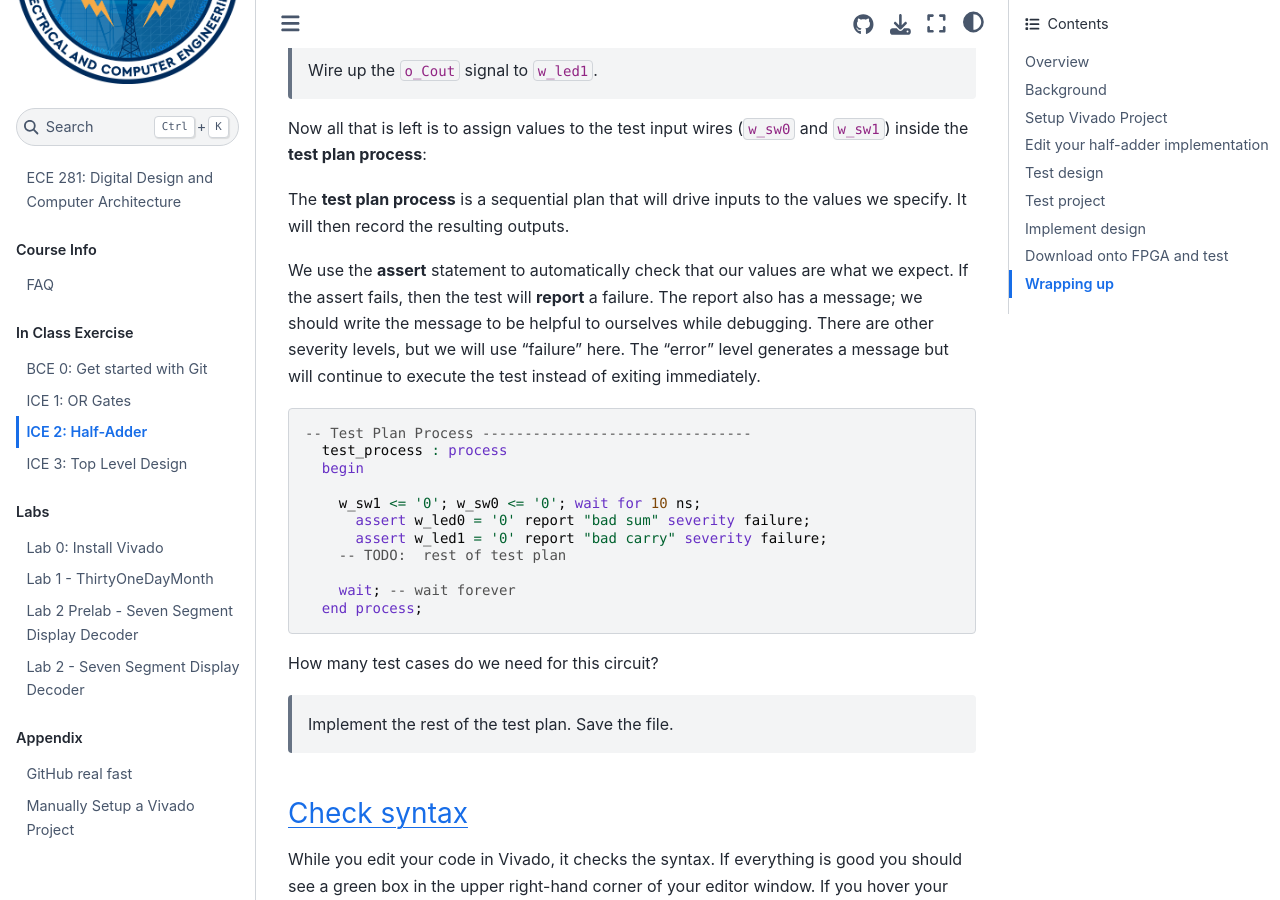
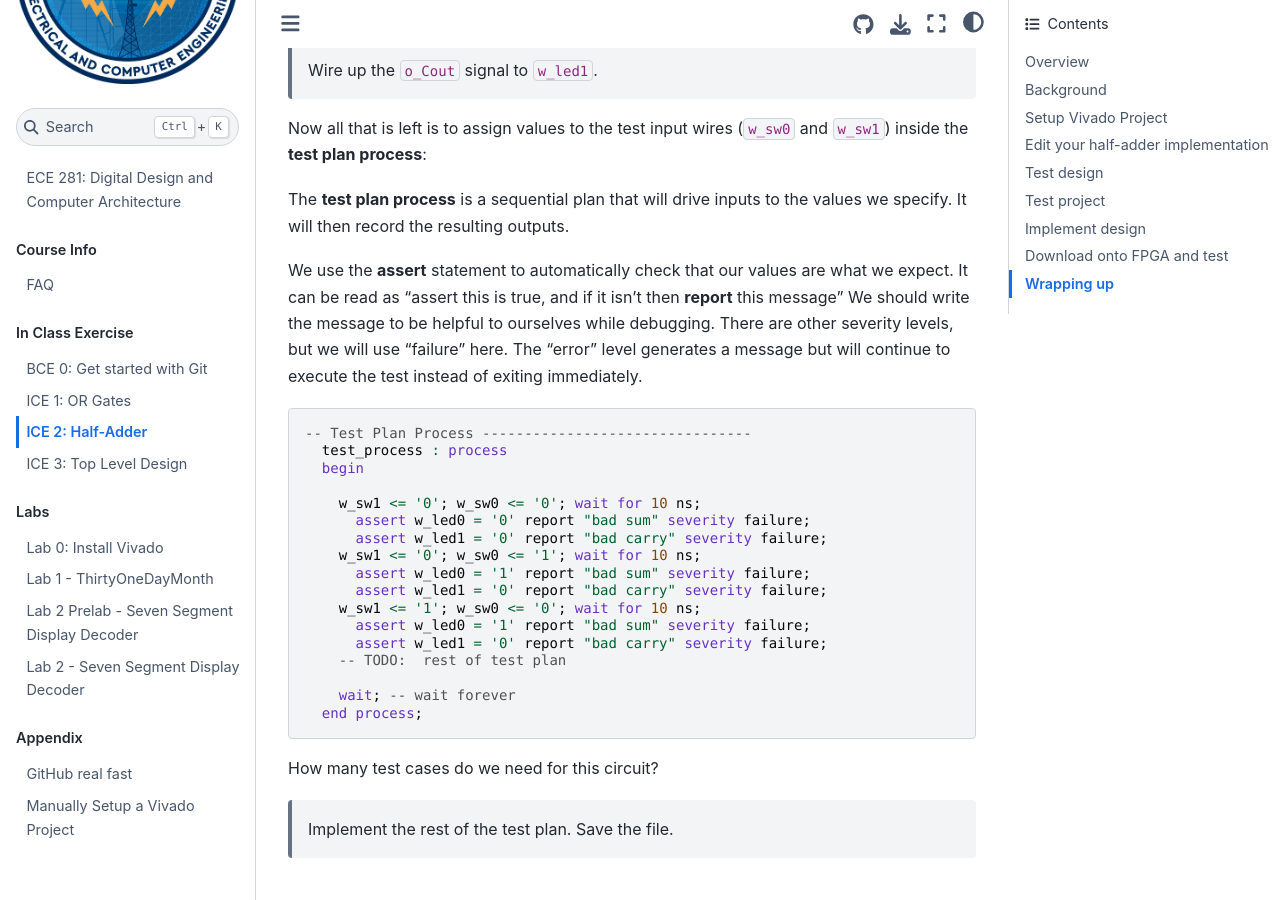
Before and after one commit to USAFA-ECE/ece281-book, a Jupyter Book: the page built from book/ICE/ICE2.md, in a window 1280 px wide and 900 px high, scrolled down 13259 px. Built offline with Jupyter Book 1.0.4 settings and Sphinx 7.4.7 and the Sphinx Book theme 1.1.4, drawn with Linux system fonts in a browser that asks for light colours.

Commit message:
Add another example to test plan

````diff
--- a/book/ICE/ICE2.md
+++ b/book/ICE/ICE2.md
@@ -497,10 +497,10 @@ and `w_sw1`) inside the **test plan process**:
 The **test plan process** is a sequential plan that will drive inputs to the values we specify. It will then record the resulting outputs.
 
 We use the **assert** statement to automatically check that our values are what we expect.
-If the assert fails, then the test will **report** a failure. The report also
-has a message; we should write the message to be helpful to ourselves while debugging.
-There are other severity levels, but we will use "failure" here. The "error" level generates
-a message but will continue to execute the test instead of exiting immediately.
+It can be read as "assert this is true, and if it isn't then **report** this message"
+We should write the message to be helpful to ourselves while debugging.
+There are other severity levels, but we will use "failure" here.
+The "error" level generates a message but will continue to execute the test instead of exiting immediately.
 
 ```vhdl
 -- Test Plan Process --------------------------------
@@ -509,6 +509,12 @@ a message but will continue to execute the test instead of exiting immediately.
 
     w_sw1 <= '0'; w_sw0 <= '0'; wait for 10 ns;
       assert w_led0 = '0' report "bad sum" severity failure;
+      assert w_led1 = '0' report "bad carry" severity failure;
+    w_sw1 <= '0'; w_sw0 <= '1'; wait for 10 ns;
+      assert w_led0 = '1' report "bad sum" severity failure;
+      assert w_led1 = '0' report "bad carry" severity failure;
+    w_sw1 <= '1'; w_sw0 <= '0'; wait for 10 ns;
+      assert w_led0 = '1' report "bad sum" severity failure;
       assert w_led1 = '0' report "bad carry" severity failure;
     -- TODO:  rest of test plan
 
````
